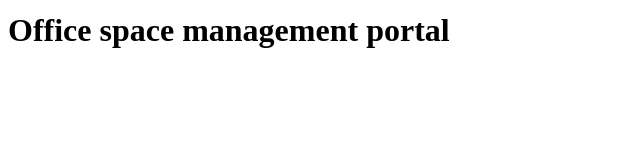
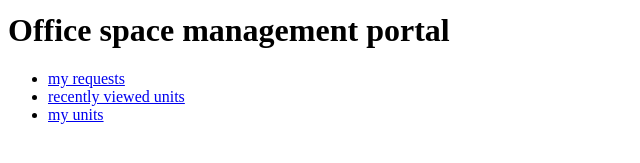
Before and after one commit to ambaflo/myJS_test, a website: page Home/index.html in a window 1280 px wide. Shown: the part 449-612 px from the top of the page, without its empty margins (0-640 px from the left). Drawn offline with Linux system fonts and the light colour scheme.

Commit message:
html structure - 4(tabs-1 like ul)

```diff
--- a/Home/index.html
+++ b/Home/index.html
@@ -74,6 +74,21 @@
         </aside>
         <section>
             <!--table with tabs-->
+            <ul>
+                <li>
+                    <a href="#">my requests</a>
+                    <!--e.g. DB query-->
+                </li>
+                <li>
+                    <a href="#">recently viewed units</a>
+                    <!--history log query-->
+                </li>
+                <li>
+                    <a href="#">my units</a>
+                    <!--selected by criteria-->
+                </li>
+            </ul>
+
         </section>
 
     </main>
```
